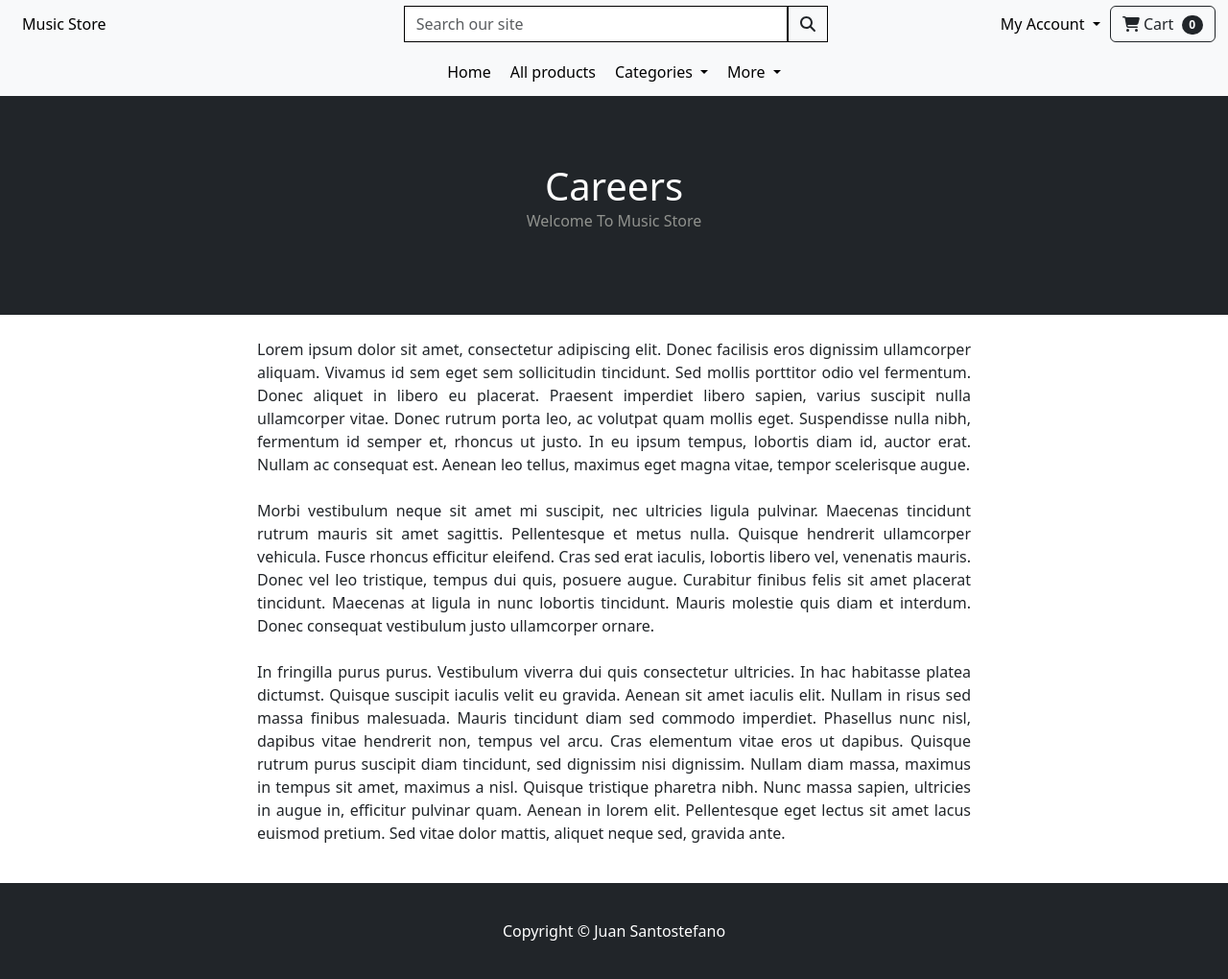
After one commit to jpsantostefano/music-store, a Django app: page /careers/ in a window 1280 px wide. The commit adds this page. Shown: the whole page at 96% size. Run offline with Django 5.2, Linux system fonts and the light colour scheme; some libraries are stand-ins or nearby versions.

Commit message:
More section templates created. Blog and careers

```diff
--- a/store/templates/login.html
+++ b/store/templates/account/sign_in.html
@@ -13,9 +13,8 @@
 <section>
 <div class="container">
     <div class="row">
-        <center>
             <div class="col-8">
-                <form method="POST" action="{% url 'login' %}">
+                <form method="POST" action="{% url 'sign_in' %}">
                     {% csrf_token %}
 
                     <div class="mb-3">
@@ -31,7 +30,6 @@
                     <button type="submit" class="btn btn-primary">Login</button>
                   </form>
             </div>
-        </center>
     </div>
 </div>
 </section>
--- /dev/null
+++ b/store/templates/more/careers.html
@@ -0,0 +1,46 @@
+{% extends 'base.html' %}
+
+{% block content %}
+
+<!-- Header-->
+<header>
+    <div>
+        <h1>Careers</h1>
+        <p>Welcome To Music Store</p>
+    </div>
+</header>
+
+<div class="container">
+    <div class="row">
+        <center>
+            <div class="col-8">
+                <p align="justify">
+                    <br>
+                    Lorem ipsum dolor sit amet, consectetur adipiscing elit. Donec facilisis eros dignissim ullamcorper
+                    aliquam. Vivamus id sem eget sem sollicitudin tincidunt. Sed mollis porttitor odio vel fermentum.
+                    Donec aliquet in libero eu placerat. Praesent imperdiet libero sapien, varius suscipit nulla ullamcorper vitae.
+                    Donec rutrum porta leo, ac volutpat quam mollis eget. Suspendisse nulla nibh, fermentum id semper et,
+                    rhoncus ut justo. In eu ipsum tempus, lobortis diam id, auctor erat. Nullam ac consequat est. Aenean leo
+                    tellus, maximus eget magna vitae, tempor scelerisque augue.
+                    <br><br>
+                    Morbi vestibulum neque sit amet mi suscipit, nec ultricies ligula pulvinar. Maecenas tincidunt rutrum mauris
+                    sit amet sagittis. Pellentesque et metus nulla. Quisque hendrerit ullamcorper vehicula. Fusce rhoncus
+                    efficitur eleifend. Cras sed erat iaculis, lobortis libero vel, venenatis mauris. Donec vel leo tristique,
+                    tempus dui quis, posuere augue. Curabitur finibus felis sit amet placerat tincidunt. Maecenas at ligula in
+                    nunc lobortis tincidunt. Mauris molestie quis diam et interdum. Donec consequat vestibulum justo
+                    ullamcorper ornare.
+                    <br><br>
+                    In fringilla purus purus. Vestibulum viverra dui quis consectetur ultricies. In hac habitasse platea dictumst.
+                    Quisque suscipit iaculis velit eu gravida. Aenean sit amet iaculis elit. Nullam in risus sed massa finibus
+                    malesuada. Mauris tincidunt diam sed commodo imperdiet. Phasellus nunc nisl, dapibus vitae hendrerit non,
+                    tempus vel arcu. Cras elementum vitae eros ut dapibus. Quisque rutrum purus suscipit diam tincidunt, sed
+                    dignissim nisi dignissim. Nullam diam massa, maximus in tempus sit amet, maximus a nisl. Quisque tristique
+                    pharetra nibh. Nunc massa sapien, ultricies in augue in, efficitur pulvinar quam. Aenean in lorem elit.
+                    Pellentesque eget lectus sit amet lacus euismod pretium. Sed vitae dolor mattis, aliquet neque sed, gravida ante.
+                    <br><br>
+                </p>
+            </div>
+        </center>
+    </div>
+</div>
+{% endblock %}
--- a/store/templates/navbar.html
+++ b/store/templates/navbar.html
@@ -8,8 +8,9 @@
 
         <!-- Search bar (Middle) -->
         <div class="nav-middle">
-            <form class="d-flex justify-content-center">
-                <input class="form-control border border-black rounded-0 search-bar" type="text" name="q" placeholder="Search our site">
+            <form class="d-flex justify-content-center" id="searchForm" method="GET" action="{% url 'search' %}">
+            {% csrf_token %}
+                <input class="form-control border border-black rounded-0 search-bar" type="text" name="q" placeholder="Search our site" id="searchInput">
                 <button class="btn btn-black border border-black rounded-0" type="submit">
                     <span class="icon">
                         <i class="fas fa-search"></i>
@@ -30,7 +31,7 @@
                   <li><a class="dropdown-item" href="#">Profile</a></li>
                   <li><a class="dropdown-item" href="{% url 'logout' %}">Logout</a></li>
                   {% else %}
-                  <li><a class="dropdown-item" href="{% url 'login' %}">Login</a></li>
+                  <li><a class="dropdown-item" href="{% url 'sign_in' %}">Login</a></li>
                   <li><a class="dropdown-item" href="{% url 'register' %}">Register</a></li>
                 </ul>
                 {% endif %}
@@ -70,9 +71,8 @@
             </a>
             <ul class="dropdown-menu">
               <li><a class="dropdown-item" href="{% url 'about' %}">About</a></li>
-              <li><a class="dropdown-item" href="#">Blog</a></li>
-              <li><a class="dropdown-item" href="#">Careers</a></li>
+              <li><a class="dropdown-item" href="{% url 'blog' %}">Blog</a></li>
+              <li><a class="dropdown-item" href="{% url 'careers' %}">Careers</a></li>
             </ul>
         </div>
-
 </nav>
--- a/store/urls.py
+++ b/store/urls.py
@@ -3,10 +3,13 @@ from . import views
 
 urlpatterns = [
     path('', views.home, name='home'),
-    path('about/', views.about, name='about'),
-    path('login/', views.login_user, name='login'),
+    path('sign_in/', views.sign_in, name='sign_in'),
     path('logout/', views.logout_user, name='logout'),
     path('register/', views.register_user, name='register'),
+    path('about/', views.about, name='about'),
+    path('careers/', views.careers, name='careers'),
+    path('blog/', views.blog, name='blog'),
     path('product/<int:pk>', views.product, name='product'),
     path('category/<str:cat>', views.category, name='category'),
+    path('search/', views.search, name='search'),
 ]
--- a/store/views.py
+++ b/store/views.py
@@ -1,4 +1,4 @@
-from django.shortcuts import render, redirect
+from django.shortcuts import render, redirect, get_object_or_404
 from .models import Product, Category
 from django.contrib.auth import authenticate, login, logout
 from django.contrib import messages
@@ -25,10 +25,7 @@ def home(request):
     products = Product.objects.all()
     return render(request, 'home.html', {'products':products})
 
-def about(request):
-    return render(request, 'about.html', {})
-
-def login_user(request):
+def sign_in(request):
     if request.method == "POST":
         username = request.POST['username']
         password = request.POST['password']
@@ -39,9 +36,9 @@ def login_user(request):
             return redirect('home')
         else:
             messages.success(request, ("There was an error, please try again"))
-            return redirect('login')
+            return redirect('sign_in')
     else:
-        return render(request, 'login.html', {})
+        return render(request, 'account/sign_in.html', {})
 
 def logout_user(request):
     logout(request)
@@ -66,4 +63,18 @@ def register_user(request):
             messages.success(request, ("There is a problem registering. Please try again!"))
             return redirect('register')
     else:
-        return render(request, 'register.html',{'form':form})
+        return render(request, 'account/register.html',{'form':form})
+
+# search bar
+def search(request):
+    return render(request, 'search.html')
+
+# More
+def about(request):
+    return render(request, 'more/about.html', {})
+
+def careers(request):
+    return render(request, 'more/careers.html', {})
+
+def blog(request):
+    return render(request, 'more/blog.html', {})
```
Also changed, not shown: store/templates/more/blog.html (added, +46 -0 lines), store/templates/search.html (added, +38 -0 lines), store/templates/account/profile.html (added), store/templates/account/register.html (renamed from store/templates/register.html), store/templates/more/about.html (renamed from store/templates/about.html).
